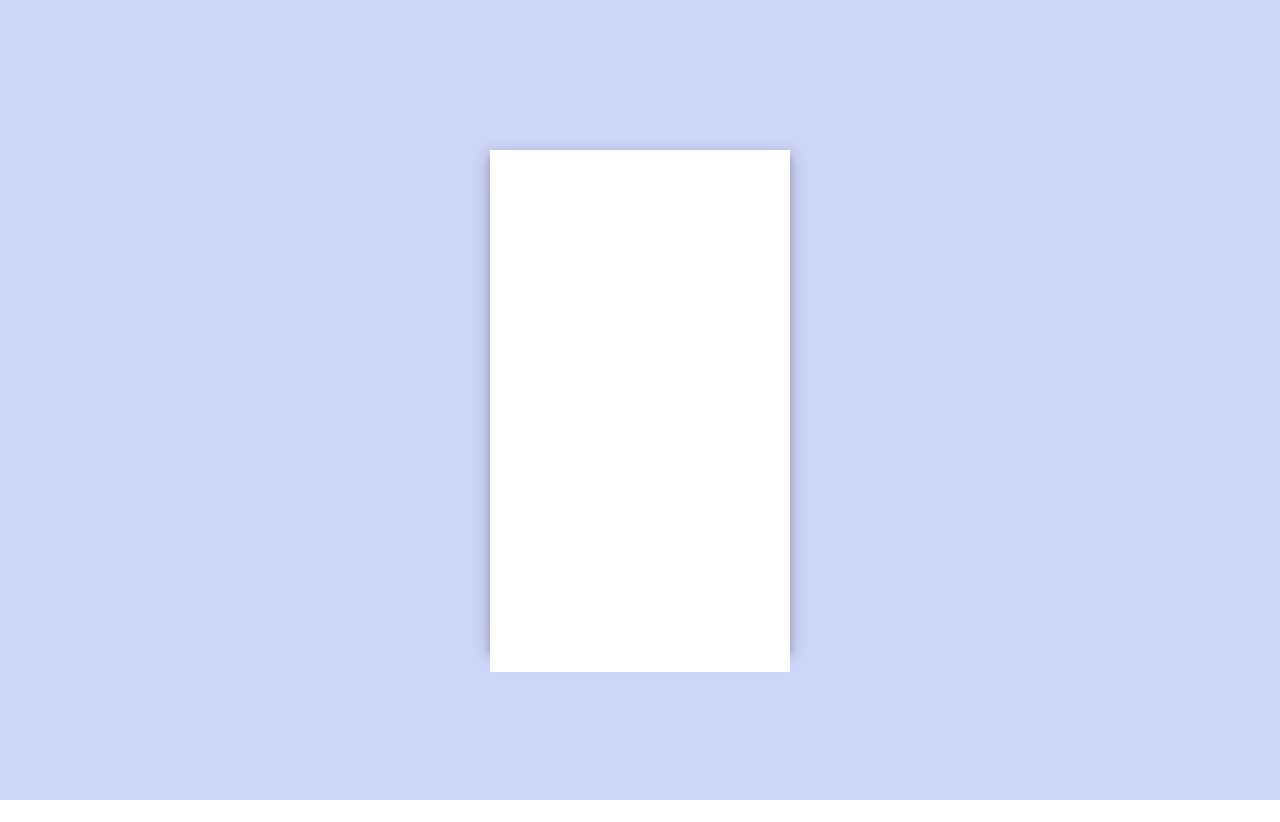
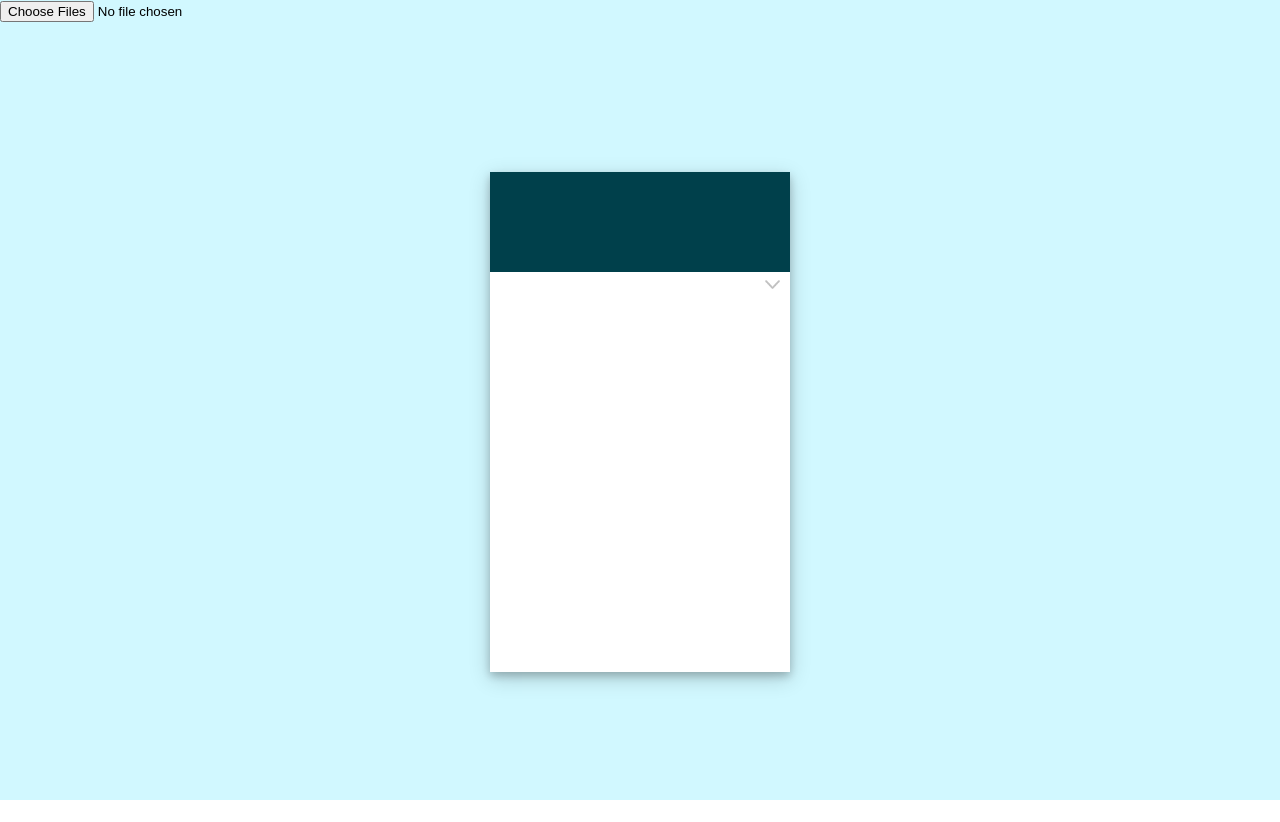
Before and after one commit to knaman2609/moosic, a React (Create React App) app: page / in a window 1280 px wide. Both pictures are taken after a click on the picture 689 px from the left and 572 px from the top of the page. Before the commit the page ends 800 px from the top, so only its background shows below. Built offline with nearby package versions, Linux system fonts and the light colour scheme.

Commit message:
hide playList icon added

```diff
--- a/src/App.css
+++ b/src/App.css
@@ -8,26 +8,29 @@ html, body, #root {
     height: 100%;
 }
 
-.Main {
-    background: #CDD5F9;
+.MainContainer {
+    background: #d1f8ff;
     width: 100%;
     height: 100%;
+}
+
+.MainView {
     display: flex;
     align-items: center;
     justify-content: center;
+    height: 100%;
 }
 
 .PlayerContainer {
     position: absolute;
     width: 300px;
     height: 500px;
-    background: #42486e;
+    background: #008097;
     box-shadow: 0 4px 8px 0 rgba(0, 0, 0, 0.2), 0 6px 20px 0 rgba(0, 0, 0, 0.19);
 }
 
 .PlayerDisplay {
     height: 380px;
-    background: #42496d;
     position: relative;
 }
 
@@ -87,48 +90,6 @@ html, body, #root {
     cursor: pointer;
 }
 
-.PlayList {
-    background: #ffffff;
-    position: absolute;
-    top: 0px;
-    width: 100%;
-    height: 100%;
-    overflow-y: scroll;
-}
-
-.PlayListItem {
-    height: 60px;
-    padding: 10px;
-    padding-right: 50px;
-    position: relative;
-}
-
-.PlayListItem .SongName {
-    font-weight: bold;
-    white-space: nowrap;
-    overflow: hidden;
-    text-overflow: ellipsis;
-}
-
-.PlayListItem .ArtistName {
-    font-size: 14px;
-}
-
-.PlayListItem .Duration {
-    position: absolute;
-    right: 10px;
-    top: 10px;
-    font-size: 13px;
-}
-
-.PlayListItem .Separator {
-    position: absolute;
-    width: 100%;
-    bottom: 0px;
-    left: 0px;
-    border-bottom: 0.1px solid #cccccc;
-}
-
 .TimeView .MoreIcon {
     width: 16px;
     vertical-align: middle;
--- a/src/App.js
+++ b/src/App.js
@@ -16,6 +16,7 @@ const mapStateToProps = (state, ownProps) => {
     player: state
   }
 }
+
 const mapDispatchToProps = dispatch =>  Actions(dispatch)
 
 class App extends Component {
@@ -28,14 +29,6 @@ class App extends Component {
         song: {name: "", duration: "0:00", durationInSeconds: 0}
       }
     );
-  }
-
-  renderPlayList() {
-    if (this.state.playListVisible) {
-      return <PlayList list={this.props.player.songList} onSongSelect={this.updateCurrentSong}/>
-    } else {
-      return <div/>
-    }
   }
 
   showPlayList = () => {
@@ -89,12 +82,27 @@ class App extends Component {
     this.setState({ isPlaying: false});
   }
 
+  renderPlayList() {
+    if (this.state.playListVisible) {
+      return <PlayList
+      onClose={this.hidePlayList}
+      list={this.props.player.songList}
+      onSongSelect={this.updateCurrentSong}/>
+
+    } else {
+      return <div/>
+    }
+  }
+
+
   render() {
 
     return (
-      <div className="Main">
+      <div className="MainContainer">
+        <input onChange={this.handleFileSelect} type="file" multiple/>
+
+        <div className="MainView">
           <div className="PlayerContainer">
-          <input onChange={this.handleFileSelect} type="file" multiple/>
 
             <PlayerDisplay songName={this.state.song.name}/>
 
@@ -111,6 +119,7 @@ class App extends Component {
             <Audio songName={this.state.song.name}/>
           </div>
         </div>
+      </div>
     );
   }
 }
--- /dev/null
+++ b/src/PlayList.css
@@ -0,0 +1,70 @@
+.PlayListContainer {
+    position: absolute;
+    top: 0px;
+    width: 100%;
+    height: 100%;
+    padding-top: 100px;
+}
+
+.PlayListView {
+    height: 100%;
+    padding-top: 30px;
+    position: relative;
+    background: #ffffff;
+}
+
+.PlayListBackground {
+    height: 100%;
+    background: #000000;
+    opacity: 0.5;
+    width: 100%;
+    position: absolute;
+    top: 0px;
+}
+
+.PlayList {
+    overflow-y: scroll;
+    height: 100%;
+}
+
+.PlayListContainer .HideSongs {
+    position: absolute;
+    top: 8px;
+    right: 10px;
+    width: 15px;
+    cursor: pointer;
+}
+
+.PlayListItem {
+    height: 60px;
+    padding: 10px;
+    padding-right: 50px;
+    position: relative;
+    cursor: pointer;
+}
+
+.PlayListItem .SongName {
+    font-weight: bold;
+    white-space: nowrap;
+    overflow: hidden;
+    text-overflow: ellipsis;
+}
+
+.PlayListItem .ArtistName {
+    font-size: 14px;
+}
+
+.PlayListItem .Duration {
+    position: absolute;
+    right: 10px;
+    top: 10px;
+    font-size: 13px;
+}
+
+.PlayListItem .Separator {
+    position: absolute;
+    width: 100%;
+    bottom: 0px;
+    left: 0px;
+    border-bottom: 0.1px solid #cccccc;
+}
--- a/src/PlayList.js
+++ b/src/PlayList.js
@@ -1,5 +1,5 @@
 import React, { Component } from 'react';
-import './App.css';
+import './PlayList.css';
 
 class PlayListItem extends Component {
   componentWillMount() {
@@ -39,8 +39,17 @@ class PlayList extends Component {
 
   render() {
     return (
-      <div className="PlayList" >
-        {this.renderPlayListItems()}
+      <div className="PlayListContainer" >
+        <div className="PlayListBackground"/>
+
+        <div className="PlayListView">
+          <img onClick={this.props.onClose} className="HideSongs" src="ic_hide_songs.png"/>
+
+          <div className="PlayList">
+            {this.renderPlayListItems()}
+          </div>
+        </div>
+
       </div>
     );
   }
```
Also changed, not shown: public/ic_hide_songs.png (added). Lines whose indentation alone changed are shown as unchanged.
